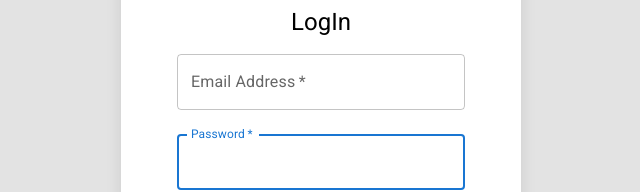
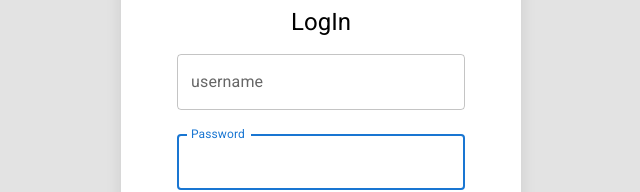
Before and after one commit to padakim/MizkinWebSystem, a React (Create React App) app in the folder client/: page /login in a window 1280 px wide. Shown: the part 304-496 px from the top of the page, without its empty margins (319-959 px from the left). Built offline with nearby package versions, Linux system fonts and the light colour scheme.

Commit message:
adding validation

```diff
--- a/client/src/components/auth/Login.js
+++ b/client/src/components/auth/Login.js
@@ -1,4 +1,4 @@
-import React from "react";
+import React, { useEffect, useState } from "react";
 import { Box } from "@mui/system";
 import { Avatar } from "@mui/material";
 import Container from "@mui/material/Container";
@@ -7,15 +7,48 @@ import { TextField } from "@mui/material";
 import { Button } from "@mui/material";
 import LockOutlinedIcon from "@mui/icons-material/LockOutlined";
 import { Grid } from "@mui/material";
-import { Link } from "react-router-dom";
+import { Link, useNavigate } from "react-router-dom";
+import { loginUser } from "../../lib/api/auth";
 
 const Login = () => {
+  const [formValues, setFormValues] = useState({ username: "", password: "" });
+  const [formErrors, setFormErrors] = useState({
+    username: false,
+    password: false,
+  });
+  const [isSubmitting, setIsSubmitting] = useState(false);
+
+  const navigate = useNavigate();
+
   const handleSubmit = (event) => {
     event.preventDefault();
+
     const data = new FormData(event.currentTarget);
-    console.log({
-      email: data.get("email"),
+    const jsonData = {
+      username: data.get("username"),
       password: data.get("password"),
+    };
+
+    const { username, password } = jsonData;
+
+    console.log(username, password);
+
+    if (!username) {
+      setFormErrors((prevState) => ({ ...prevState, username: true }));
+      console.log("no user name");
+    }
+
+    if (!password) {
+      setFormErrors((prevState) => ({ ...prevState, password: true }));
+      console.log("no password");
+    }
+
+    loginUser(jsonData).then((res) => {
+      console.log(res);
+      if (res.data.accessToken) {
+        localStorage.setItem("user", JSON.stringify(res.data));
+      }
+      return res.data;
     });
   };
 
@@ -27,6 +60,8 @@ const Login = () => {
           flexDirection: "column",
           alignItems: "center",
         }}
+        noValidate
+        autoComplete="off"
       >
         <Avatar sx={{ mb: 1, bgcolor: "success.main" }}>
           <LockOutlinedIcon />
@@ -35,7 +70,7 @@ const Login = () => {
           LogIn
         </Typography>
         <Box component="form" onSubmit={handleSubmit}>
-          <TextField
+          {/* <TextField
             margin="normal"
             required
             label="Email Address"
@@ -45,10 +80,21 @@ const Login = () => {
             type="email"
             autoComplete="email"
             autoFocus
+          /> */}
+          <TextField
+            margin="normal"
+            label="username"
+            id="username"
+            name="username"
+            fullWidth
+            type="text"
+            autoComplete="true"
+            autoFocus
+            error={formErrors.username}
+            helperText={formErrors.username && "username is required"}
           />
           <TextField
             margin="normal"
-            required
             label="Password"
             id="password"
             name="password"
@@ -56,6 +102,8 @@ const Login = () => {
             autoComplete="current-password"
             type="password"
             autoFocus
+            error={formErrors.password}
+            helperText={formErrors.username && "password is required"}
           />
           <Button
             type="submit"
--- a/client/src/components/auth/Signup.js
+++ b/client/src/components/auth/Signup.js
@@ -8,19 +8,29 @@ import { Grid } from "@mui/material";
 import { Link, useNavigate } from "react-router-dom";
 import RememberMeIcon from "@mui/icons-material/RememberMe";
 import { registerUser } from "../../lib/api/auth";
+import { useState } from "react";
 
 const Signup = () => {
+  const [form, setForm] = useState({
+    username: "",
+    email: "",
+    password: "",
+    passwordConfirm: "",
+    authError: "",
+  });
+
   const navigate = useNavigate();
 
   const handleSubmit = (event) => {
     event.preventDefault();
     const data = new FormData(event.currentTarget);
     const jsonData = {
+      username: data.get("username"),
       email: data.get("email"),
       password: data.get("password"),
       passwordConfirm: data.get("passwordConfirm"),
-      firstName: data.get("firstName"),
-      lastName: data.get("lastName"),
+      // firstName: data.get("firstName"),
+      // lastName: data.get("lastName"),
     };
 
     const res = registerUser(jsonData).then((response) => {
@@ -53,6 +63,16 @@ const Signup = () => {
             <Grid item xs={12}>
               <TextField
                 required
+                label="username"
+                id="username"
+                name="username"
+                fullWidth
+                autoFocus
+              />
+            </Grid>
+            <Grid item xs={12}>
+              <TextField
+                required
                 label="Email Address"
                 id="email"
                 name="email"
@@ -62,7 +82,7 @@ const Signup = () => {
                 autoFocus
               />
             </Grid>
-            <Grid item xs={12} sm={6}>
+            {/* <Grid item xs={12} sm={6}>
               <TextField
                 autoComplete="given-name"
                 name="firstName"
@@ -82,7 +102,7 @@ const Signup = () => {
                 name="lastName"
                 autoComplete="family-name"
               />
-            </Grid>
+            </Grid> */}
             <Grid item xs={12}>
               <TextField
                 required
--- a/client/src/lib/api/auth.js
+++ b/client/src/lib/api/auth.js
@@ -20,17 +20,40 @@ import { defaultInstance } from "./core";
 //   signup,
 // };
 export const registerUser = async (formData) => {
-  const { email, password, firstName, lastName } = formData;
+  const { username, email, password } = formData;
   try {
-    const response = await defaultInstance.post("/signup", {
-      username: email,
-      password: password,
-      firstname: firstName,
-      lastname: lastName,
+    const response = await defaultInstance.post("/api/auth/signup", {
+      username,
+      email,
+      password,
     });
-    console.log(response, "response in auth.js(async)");
+    console.log(response, "signup response in auth.js(async)");
     return response;
   } catch (e) {
+    console.log(e.response.data.message, "error msg");
     console.log(e);
   }
 };
+
+export const loginUser = async (formData) => {
+  const { username, password } = formData;
+  try {
+    const response = await defaultInstance.post("/api/auth/signin", {
+      username,
+      password,
+    });
+    console.log(response, "signin response in auth.js(async)");
+    return response;
+  } catch (e) {
+    console.log(e.response.statusText, "error msg");
+    console.log(e);
+  }
+};
+
+export const logoutUser = () => {
+  return localStorage.removeItem("user");
+};
+
+export const getCurrentUser = () => {
+  return JSON.parse(localStorage.getItem("user"));
+};
```
Also changed, not shown: client/src/lib/api/auth-header.js (added, +8 -0 lines), client/src/lib/api/contents-validation.js (added, +20 -0 lines).
